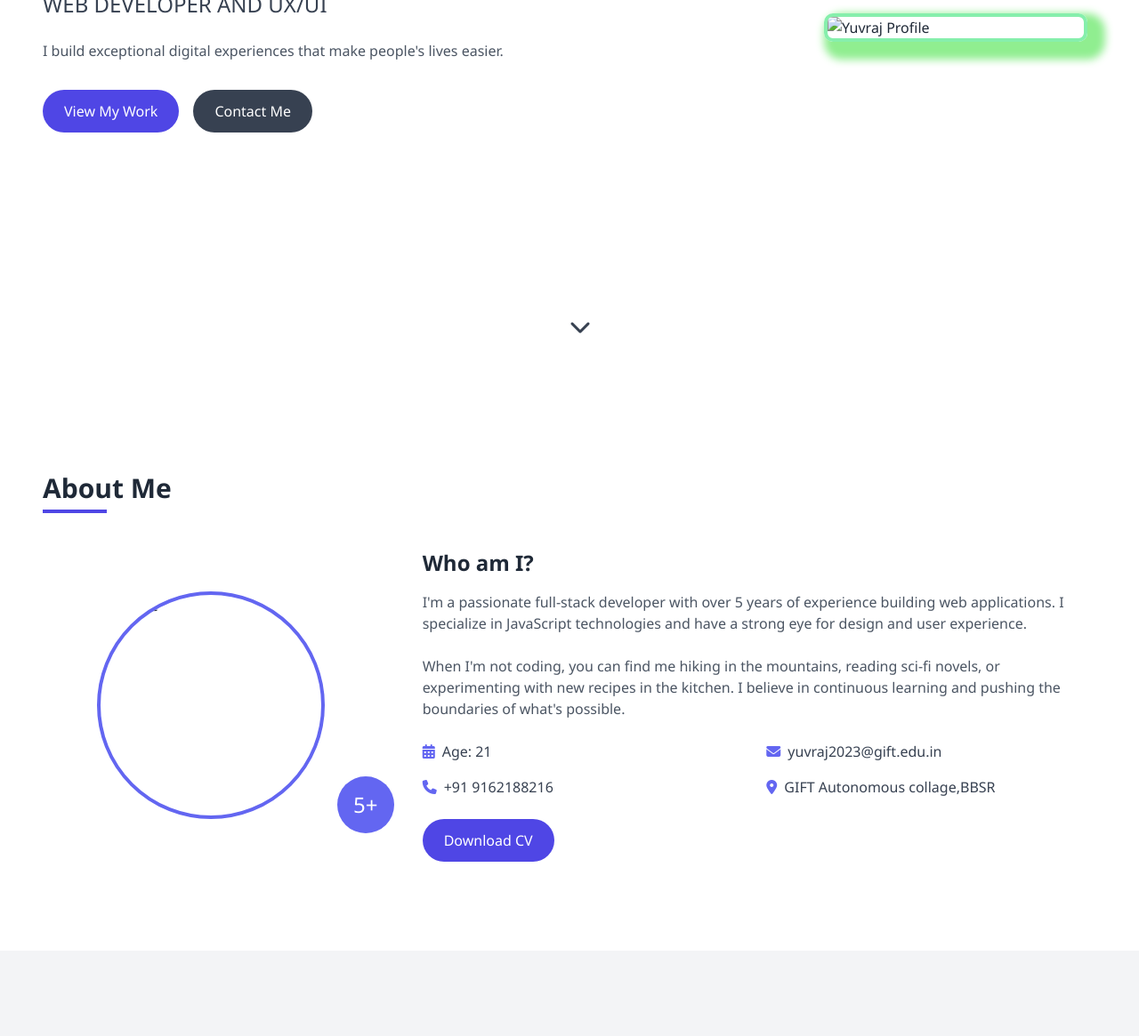
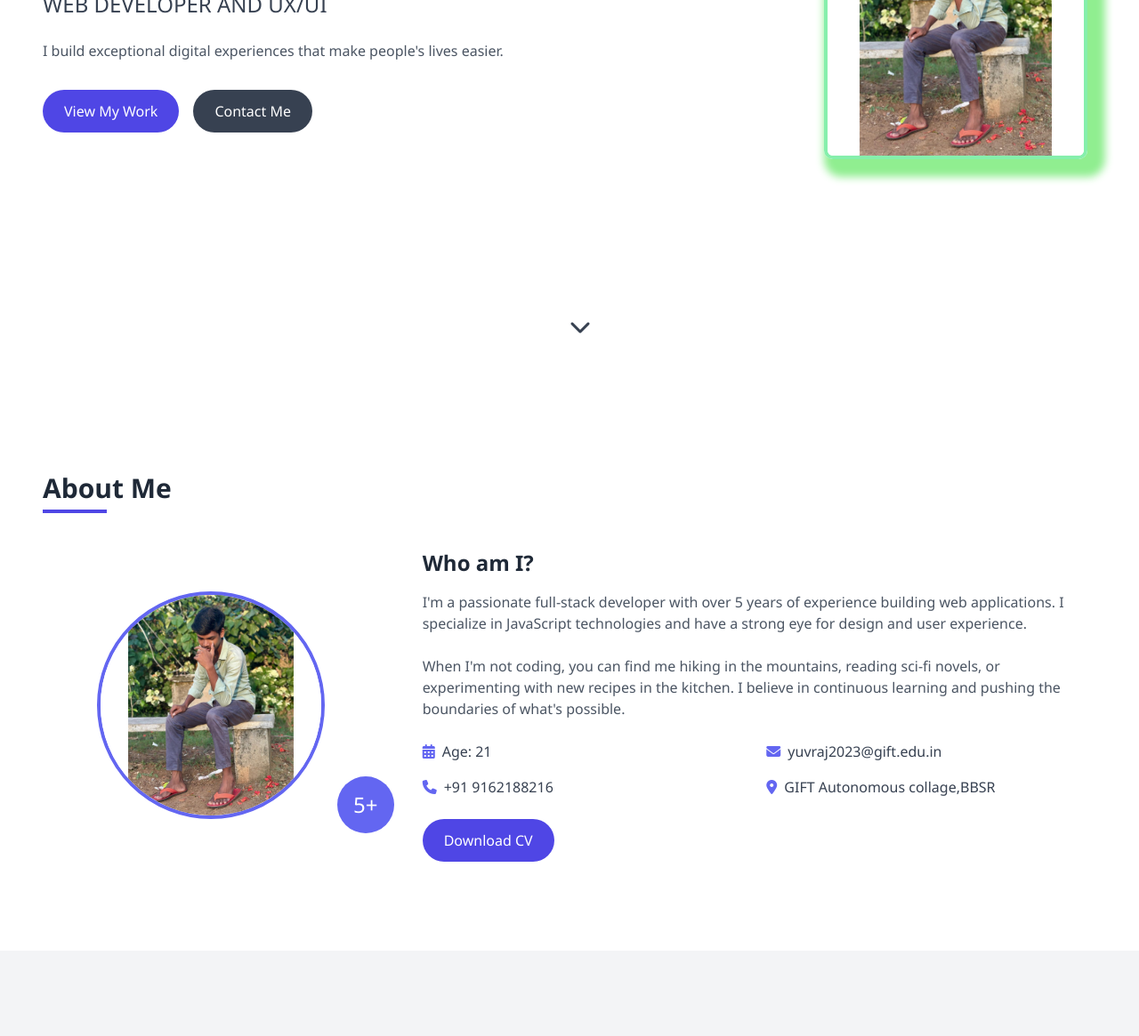
Before and after one commit to yuvi9162/portfolio, a plain HTML site: page index.html in a window 1280 px wide. Shown: the part 369-1534 px from the top of the page at 89% size. Drawn offline with nearby package versions, Linux system fonts and the light colour scheme.

Commit message:
Update index.html

```diff
--- a/index.html
+++ b/index.html
@@ -280,7 +280,7 @@
 
     <!-- Right Side: Image -->
     <div class="w-full md:w-1/2 mt-10 md:mt-0 flex justify-center md:justify-end z-10">
-      <img src="/img/me.jpg" alt="Yuvraj Profile" class="w-80 md:w-[350px] rounded-xl shadow-xl object-cover border-4 border-green-300" />
+      <img src="yuvi.jpg" alt="Yuvraj Profile" class="w-80 md:w-[350px] rounded-xl shadow-xl object-cover border-4 border-green-300" />
     </div>
 
   </div>
@@ -303,7 +303,7 @@
                 <div class="w-full md:w-1/3 animate-in delay-1">
                     <div class="relative">
                         <div class="w-64 h-64 rounded-full overflow-hidden border-4 border-indigo-500 mx-auto">
-                            <img src="/img/me.jpg" alt="Profile" class="w-full h-full object-cover">
+                            <img src="yuvi.jpg" alt="Profile" class="w-full h-full object-cover">
                         </div>
                         <div class="absolute -bottom-4 -right-4 bg-indigo-500 text-white p-4 rounded-full w-16 h-16 flex items-center justify-center">
                             <span class="text-2xl">5+</span>
```
